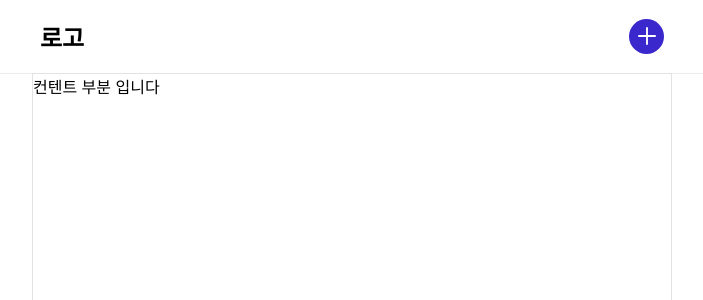
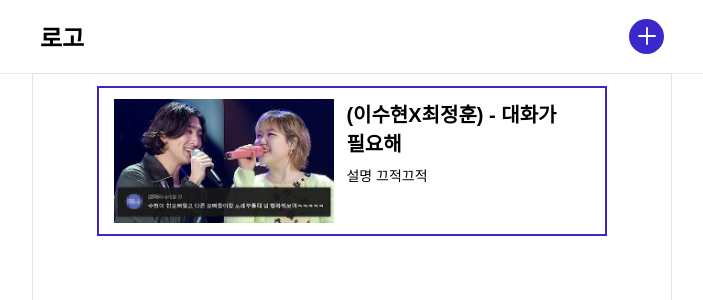
Before and after one commit to SEOKKAMONI/My-PlayList, a React (Create React App) app: page / in a window 1280 px wide. Shown: the top 300 px of the page, without its empty margins (288-991 px from the left). Built offline with nearby package versions, Linux system fonts and the light colour scheme.

Commit message:
ADD :: PlayList Frame

```diff
--- a/custom.d.ts
+++ b/custom.d.ts
@@ -5,3 +5,7 @@ declare module '*.svg' {
   const src: string;
   export default src;
 }
+declare module '*.jpg';
+declare module '*.png';
+declare module '*.jpeg';
+declare module '*.gif';
--- a/src/Components/MainPage/index.tsx
+++ b/src/Components/MainPage/index.tsx
@@ -1,12 +1,15 @@
 import React from 'react';
 import * as S from './style';
 import Header from './Header';
+import PlayList from '../PlayList/index';
 
 export default function MainPage() {
   return (
     <S.MainPage>
       <Header />
-      <S.Content>컨텐트 부분 입니다</S.Content>
+      <S.Content>
+        <PlayList />
+      </S.Content>
     </S.MainPage>
   );
 }
--- a/src/Components/MainPage/style.ts
+++ b/src/Components/MainPage/style.ts
@@ -9,6 +9,9 @@ export const MainPage = styled.div`
 `;
 
 export const Content = styled.div`
+  display: flex;
+  flex-direction: column;
+  align-items: center;
   width: 50%;
   height: 100%;
   border: 1px solid #e2e2e2;
--- a/src/Components/PlayList/index.tsx
+++ b/src/Components/PlayList/index.tsx
@@ -1,6 +1,15 @@
 import React from 'react';
 import * as S from './style';
+import Thumbnail from '../../Assets/Img/thumbnail.png';
 
 export default function PlayList() {
-  return <S.PlayList>s</S.PlayList>;
+  return (
+    <S.PlayList>
+      <S.Img src={Thumbnail} />
+      <S.Contents>
+        <S.Title>(이수현X최정훈) - 대화가 필요해</S.Title>
+        <S.SubTitle>설명 끄적끄적</S.SubTitle>
+      </S.Contents>
+    </S.PlayList>
+  );
 }
--- a/src/Components/PlayList/style.ts
+++ b/src/Components/PlayList/style.ts
@@ -1,3 +1,40 @@
 import styled from 'styled-components';
 
-export const PlayList = styled.div``;
+export const PlayList = styled.div`
+  display: flex;
+  align-items: center;
+  justify-content: space-between;
+  width: 80%;
+  height: 150px;
+  border: 2px solid #3b28cc;
+  margin: 12px 0px;
+  padding: 0px 15px;
+`;
+
+export const Img = styled.img`
+  height: 85%;
+`;
+
+export const Contents = styled.div`
+  height: 85%;
+  width: 100%;
+  text-align: center;
+`;
+
+export const Title = styled.p`
+  padding: 0px 12px;
+  text-align: left;
+  color: #000;
+  font-size: 20px;
+  font-weight: 600;
+  margin-bottom: 8px;
+`;
+
+export const SubTitle = styled.p`
+  color: #000;
+  text-align: left;
+  padding: 0px 12px;
+  font-size: 14px;
+  font-weight: 500;
+  max-height: 90px;
+`;
```
Also changed, not shown: src/Assets/Img/thumbnail.png (added).
